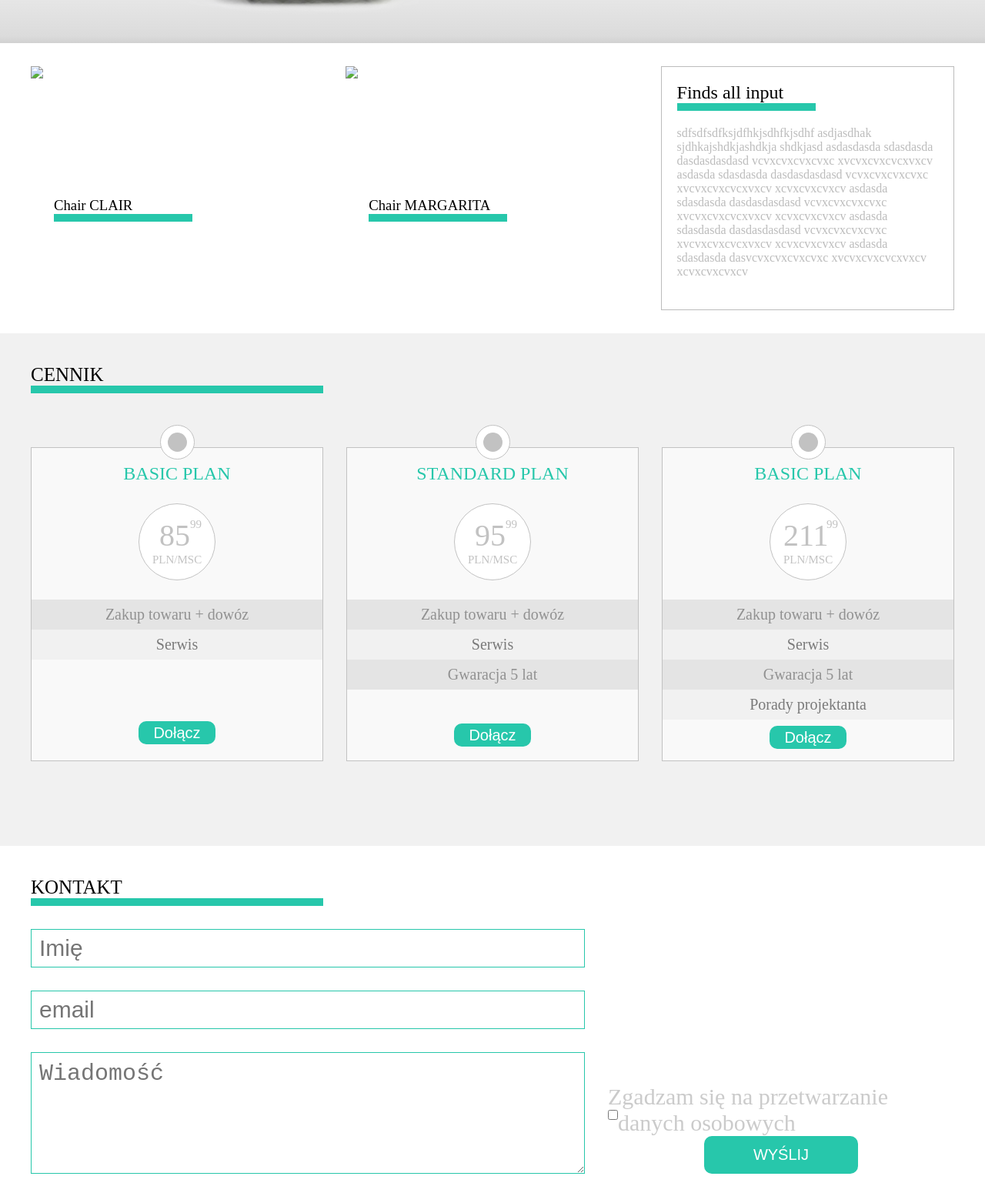
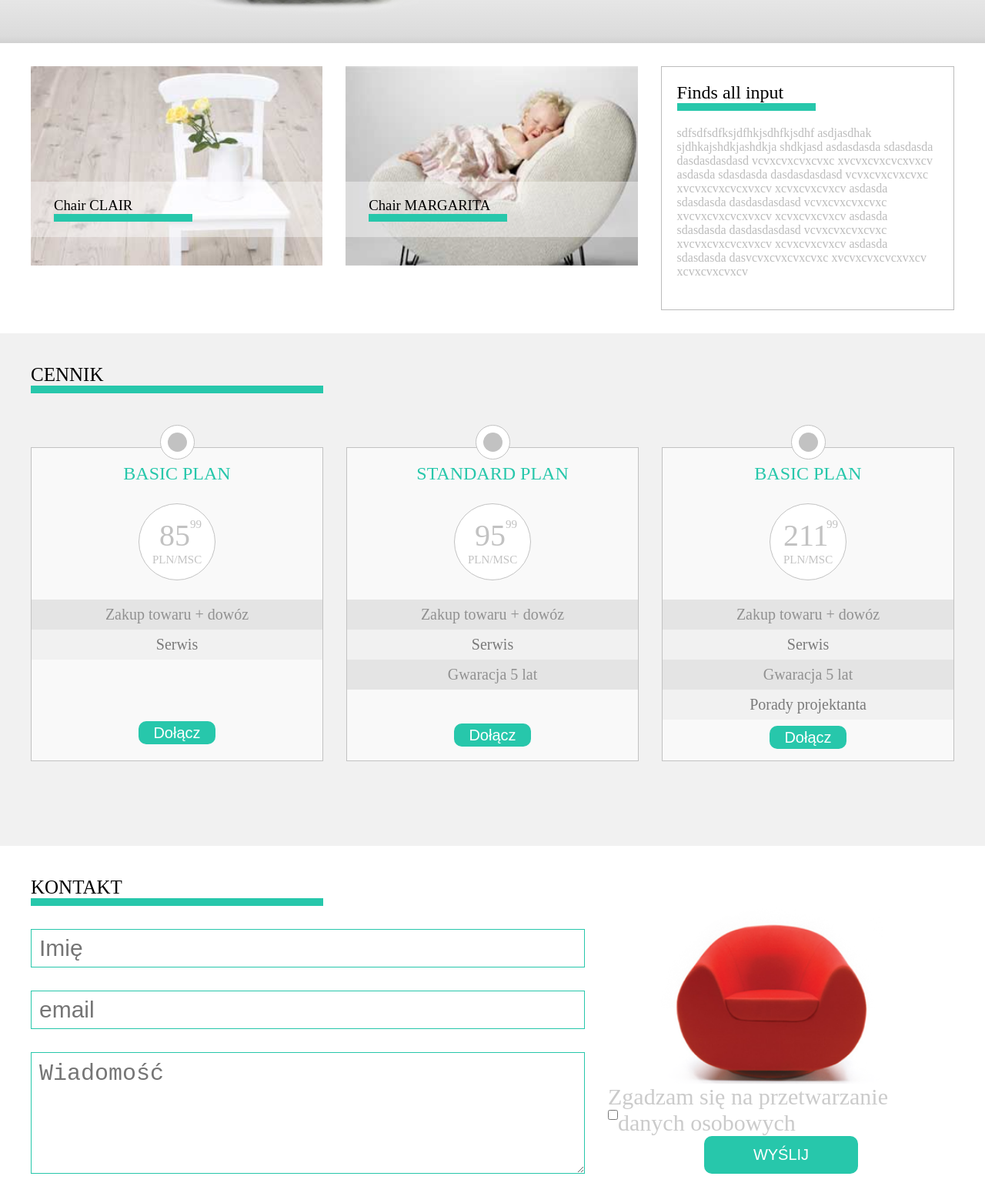
Before and after one commit to szubertpiotrek/szubertpiotrek.github.io, a plain HTML site: page site.html in a window 1280 px wide. Shown: the part 445-2008 px from the top of the page at 77% size. Drawn offline with Linux system fonts and the light colour scheme.

Commit message:
urls change

```diff
--- a/site.css
+++ b/site.css
@@ -654,7 +654,7 @@ body{
 .contact__img{
     flex-basis: 70%;
     width: 70%;
-    background-image: url("../4_Warsztaty/images/red_chair.png");
+    background-image: url("images/red_chair.png");
     background-size: contain;
     background-repeat: no-repeat;
     height: 250px;
--- a/site.html
+++ b/site.html
@@ -51,13 +51,13 @@
     <div class="container gallery">
         <figure class="gallery__img1">
             <a href="">
-                <img src="../4_Warsztaty/images/box1_img.jpg" class="img1">
+                <img src="images/box1_img.jpg" class="img1">
                 <h3 class="gallery__underline">Chair CLAIR</h3>
             </a>
         </figure>
         <figure class="gallery__img2">
             <a href="">
-                <img src="../4_Warsztaty/images/box2_img.jpg" class="img2">
+                <img src="images/box2_img.jpg" class="img2">
                 <h3 class="gallery__underline">Chair MARGARITA</h3>
             </a>
         </figure>
@@ -111,7 +111,7 @@
         <h3 class="contact__title">KONTAKT</h3>
         <form class="contact__form">
             <div class="contact__input">
-                <input class="contact__name" type="name" name="name" placeholder="Imię">
+                <input class="contact__name" type="text" name="name" placeholder="Imię">
                 <input class="contact__email" type="email" name="email" placeholder="email">
                 <textarea class="contact__textarea" name="textarea" placeholder="Wiadomość" rows="4"></textarea>
             </div>
```
